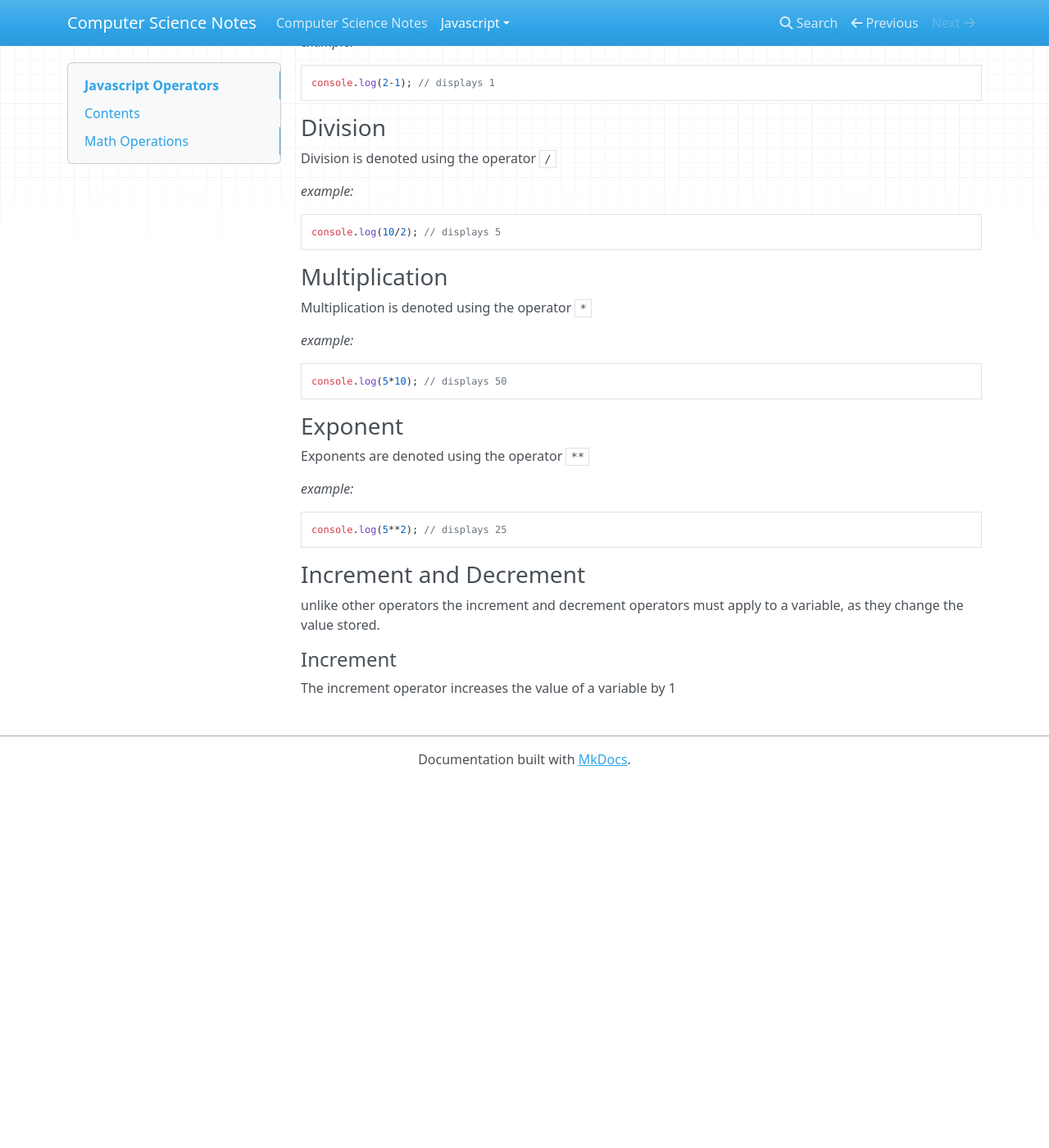
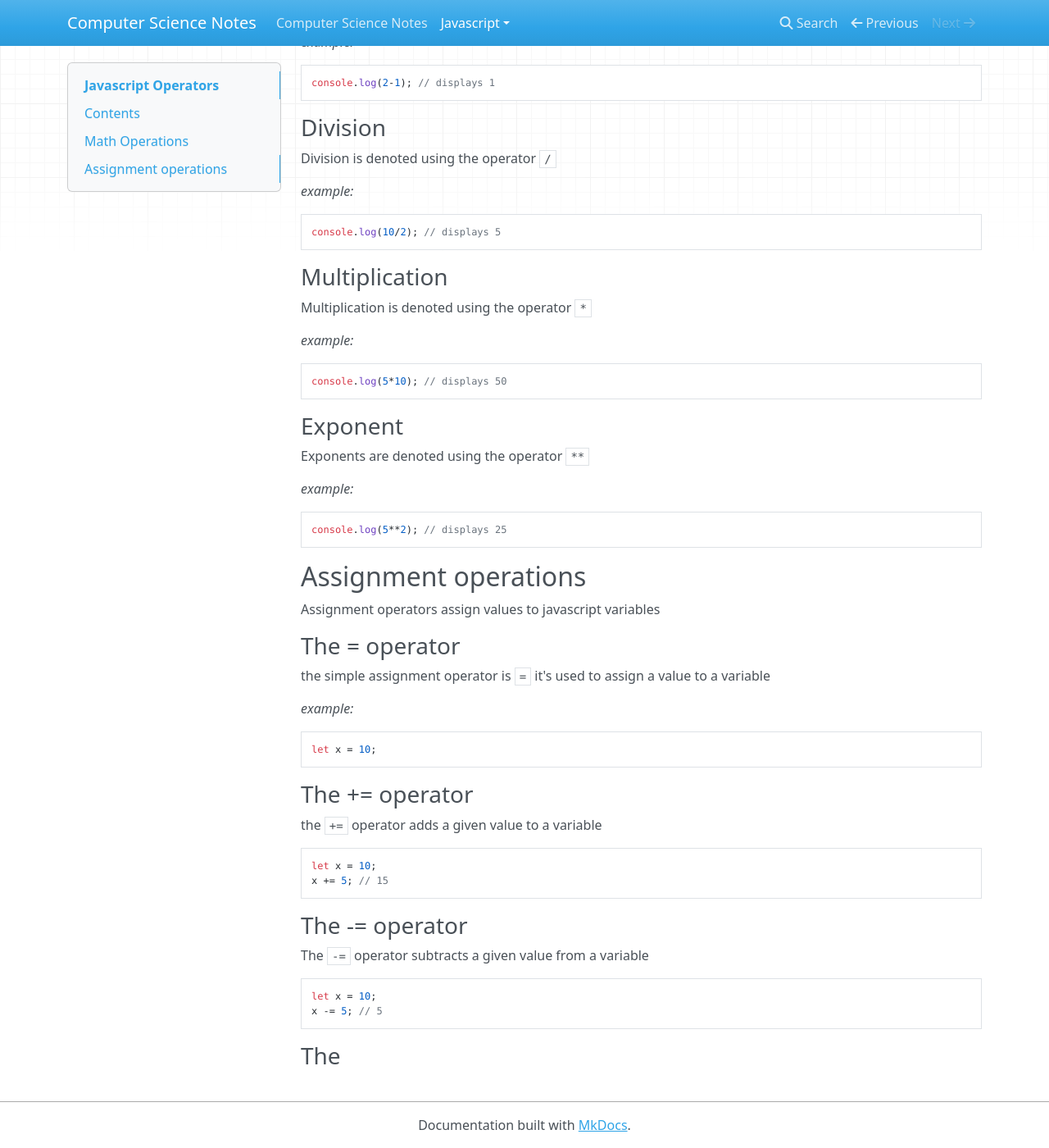
Before and after one commit to OisinJohnston/computer-science-notes, an MkDocs documentation site: the page built from docs/javascript/operators/index.md, in a window 1280 px wide and 1400 px high, scrolled down 475 px. Shown: the whole window at 82% size. Built offline with MkDocs 1.6.1, drawn with Linux system fonts in a browser that asks for light colours; nearby versions of some CDN libraries; before the commit the page ends 1429 px from its top, so only the background shows below that; some of the changed text lies outside the part shown.

Commit message:
going to bed

````diff
--- a/docs/javascript/operators/index.md
+++ b/docs/javascript/operators/index.md
@@ -2,8 +2,8 @@
 
 ## Contents
 
- * [math operations](./math-operations)
- * [unary operators](./unary-operations)
+ * [math operations](./#math-operations)
+ * [assignment operators](./#assignment-operations)
 
 ## Math Operations
 
@@ -48,9 +48,30 @@ Exponents are denoted using the operator `**`
 console.log(5**2); // displays 25
 ```
 
-### Increment and Decrement
-unlike other operators the increment and decrement operators must apply to a variable,
-as they change the value stored.
+## Assignment operations
+Assignment operators assign values to javascript variables
 
-#### Increment
-The increment operator increases the value of a variable by 1
+### The = operator
+the simple assignment operator is `=`
+it's used to assign a value to a variable
+
+*example:*
+```js
+let x = 10;
+```
+
+### The += operator
+the `+=` operator adds a given value to a variable
+```js
+let x = 10;
+x += 5; // 15
+```
+
+### The -= operator
+The `-=` operator subtracts a given value from a variable
+```js
+let x = 10;
+x -= 5; // 5
+```
+
+### The
````
